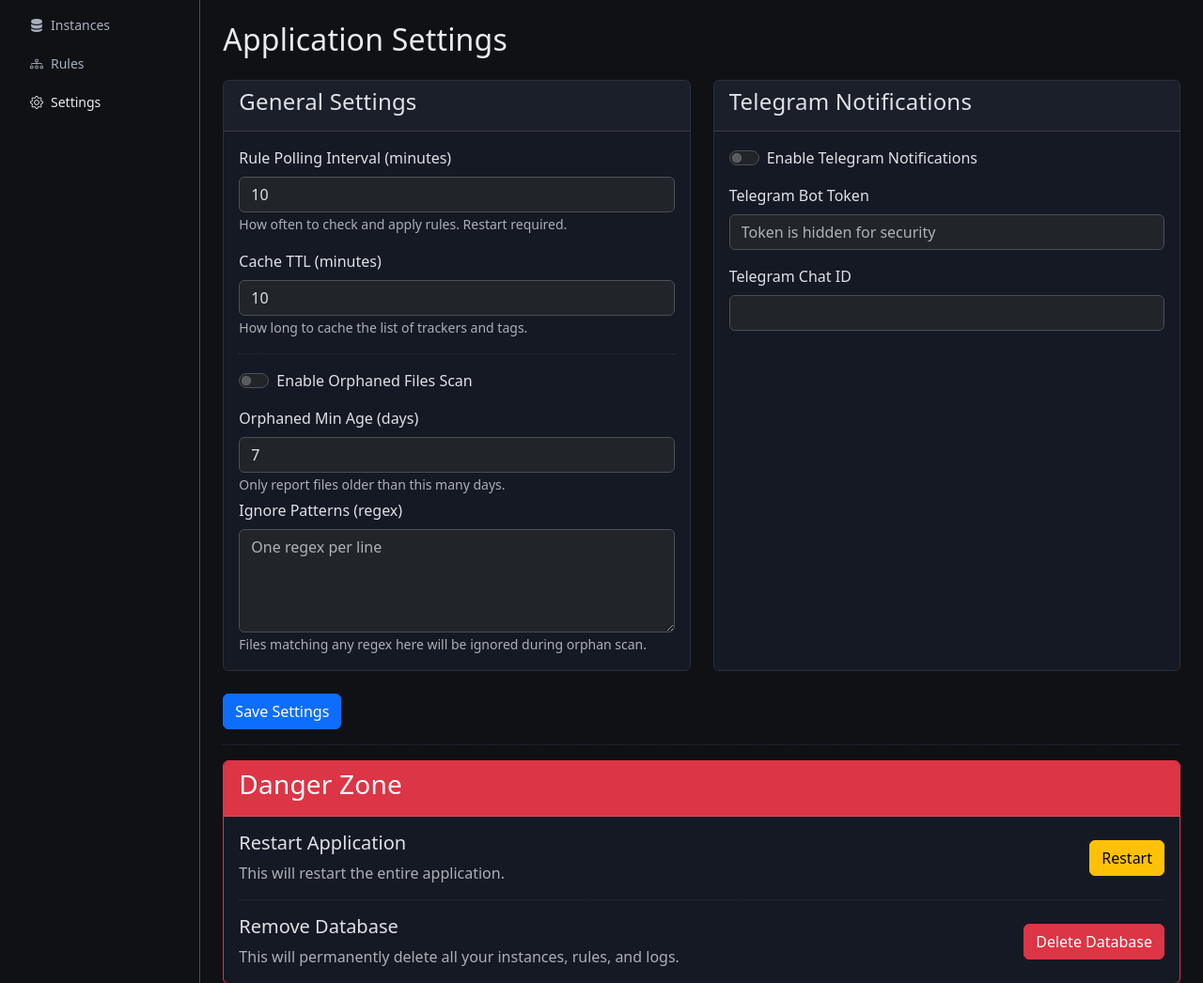
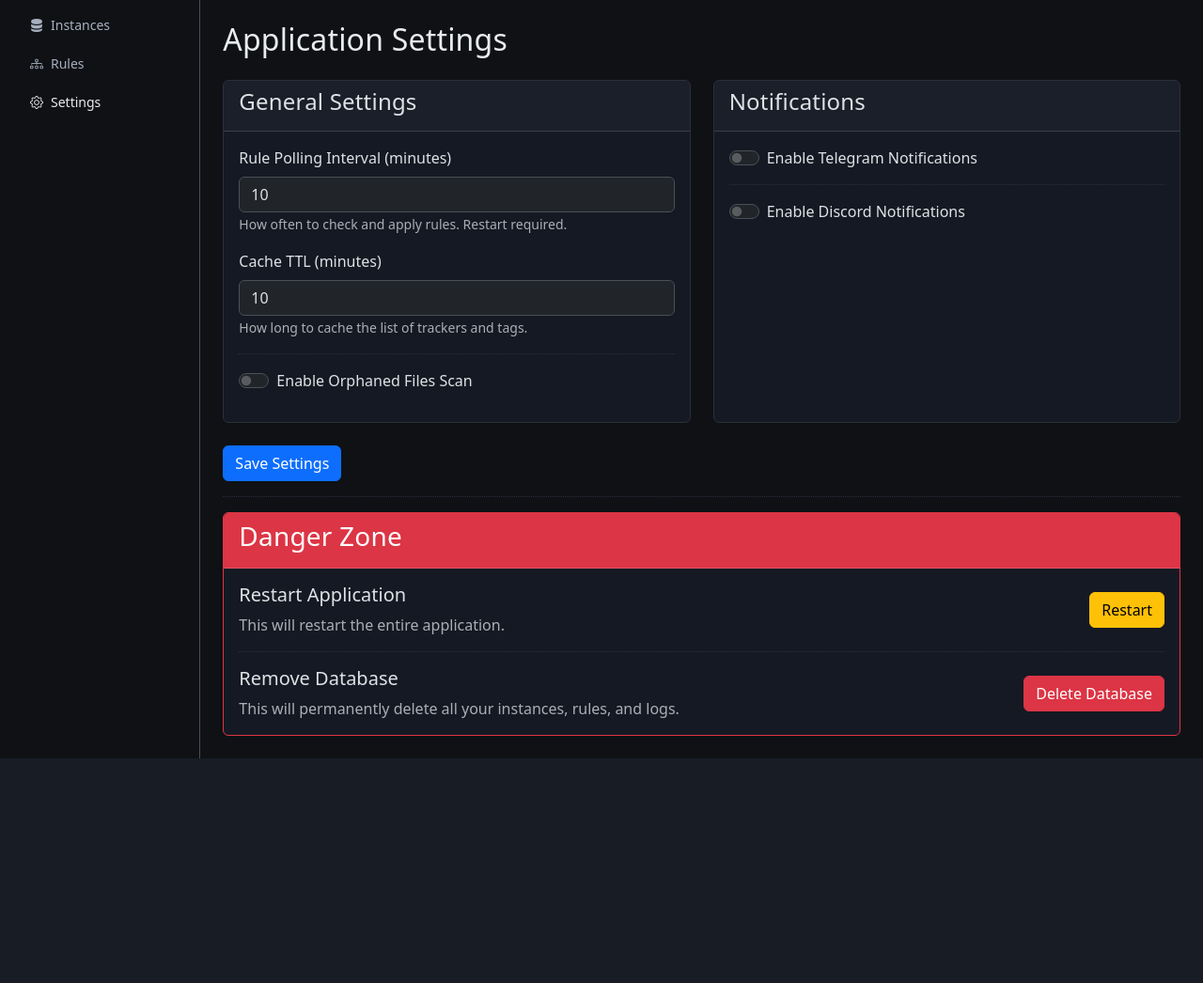
Before and after one commit to leo-stotch/qpanel, a Flask app: page /settings in a window 1280 px wide. Shown: the part 57-1103 px from the top of the page at 94% size. After the commit the page ends 864 px from the top, so only its background shows below. Run offline with Flask 3, Linux system fonts and the light colour scheme.

Commit message:
Discord notifications and UX improvements

```diff
--- a/app/app.py
+++ b/app/app.py
@@ -21,6 +21,8 @@ DEFAULT_SETTINGS = {
     'telegram_bot_token': '',
     'telegram_chat_id': '',
     'telegram_notification_enabled': False,
+    'discord_webhook_url': '',
+    'discord_notification_enabled': False,
     'orphaned_scan_enabled': False,
     'orphaned_min_age_days': 7,
     'orphaned_ignore_patterns': []
@@ -189,6 +191,8 @@ def settings():
             'telegram_bot_token': request.form['telegram_bot_token'] if request.form['telegram_bot_token'] else current_settings.get('telegram_bot_token', ''),
             'telegram_chat_id': request.form['telegram_chat_id'],
             'telegram_notification_enabled': request.form.get('telegram_notification_enabled') == 'on',
+            'discord_webhook_url': request.form['discord_webhook_url'] if request.form.get('discord_webhook_url') else current_settings.get('discord_webhook_url', ''),
+            'discord_notification_enabled': request.form.get('discord_notification_enabled') == 'on',
             'orphaned_scan_enabled': request.form.get('orphaned_scan_enabled') == 'on',
             'orphaned_min_age_days': int(request.form.get('orphaned_min_age_days') or 7),
             'orphaned_ignore_patterns': parsed_patterns
--- a/app/templates/settings.html
+++ b/app/templates/settings.html
@@ -37,6 +37,7 @@
                             <input class="form-check-input" type="checkbox" id="orphaned_scan_enabled" name="orphaned_scan_enabled" {% if settings.orphaned_scan_enabled %}checked{% endif %}>
                             <label class="form-check-label" for="orphaned_scan_enabled">Enable Orphaned Files Scan</label>
                         </div>
+                        <div id="orphaned_fields" style="{% if not settings.orphaned_scan_enabled %}display: none;{% endif %}">
                             <div class="form-group mb-1">
                                 <label for="orphaned_min_age_days" class="form-label">Orphaned Min Age (days)</label>
                                 <input type="number" class="form-control" id="orphaned_min_age_days" name="orphaned_min_age_days" value="{{ settings.orphaned_min_age_days or 7 }}" min="0">
@@ -50,25 +51,41 @@
                         </div>
                     </div>
                 </div>
+            </div>
 
-            <!-- Telegram Notifications -->
+            <!-- Notifications -->
             <div class="col-md-6 mb-4">
                 <div class="card h-100">
                     <div class="card-header">
-                        <h4>Telegram Notifications</h4>
+                        <h4>Notifications</h4>
                     </div>
                     <div class="card-body">
+                        <!-- Telegram -->
                         <div class="form-check form-switch mb-3">
                             <input class="form-check-input" type="checkbox" id="telegram_notification_enabled" name="telegram_notification_enabled" {% if settings.telegram_notification_enabled %}checked{% endif %}>
                             <label class="form-check-label" for="telegram_notification_enabled">Enable Telegram Notifications</label>
                         </div>
+                        <div id="telegram_fields" style="{% if not settings.telegram_notification_enabled %}display: none;{% endif %}">
                             <div class="form-group mb-3">
                                 <label for="telegram_bot_token" class="form-label">Telegram Bot Token</label>
                                 <input type="password" class="form-control" id="telegram_bot_token" name="telegram_bot_token" value="{{ settings.telegram_bot_token }}" placeholder="Token is hidden for security">
                             </div>
-                        <div class="form-group">
+                            <div class="form-group mb-3">
                                 <label for="telegram_chat_id" class="form-label">Telegram Chat ID</label>
                                 <input type="text" class="form-control" id="telegram_chat_id" name="telegram_chat_id" value="{{ settings.telegram_chat_id }}">
+                            </div>
+                        </div>
+                        <hr>
+                        <!-- Discord -->
+                        <div class="form-check form-switch mb-3">
+                            <input class="form-check-input" type="checkbox" id="discord_notification_enabled" name="discord_notification_enabled" {% if settings.discord_notification_enabled %}checked{% endif %}>
+                            <label class="form-check-label" for="discord_notification_enabled">Enable Discord Notifications</label>
+                        </div>
+                        <div id="discord_fields" style="{% if not settings.discord_notification_enabled %}display: none;{% endif %}">
+                            <div class="form-group">
+                                <label for="discord_webhook_url" class="form-label">Discord Webhook URL</label>
+                                <input type="text" class="form-control" id="discord_webhook_url" name="discord_webhook_url" value="{{ settings.discord_webhook_url }}" placeholder="https://discord.com/api/webhooks/...">
+                            </div>
                         </div>
                     </div>
                 </div>
@@ -107,4 +124,32 @@
             </div>
         </div>
     </div>
+
+    <script>
+        document.addEventListener('DOMContentLoaded', function() {
+            // Telegram toggle
+            const telegramToggle = document.getElementById('telegram_notification_enabled');
+            const telegramFields = document.getElementById('telegram_fields');
+
+            telegramToggle.addEventListener('change', function() {
+                telegramFields.style.display = this.checked ? 'block' : 'none';
+            });
+
+            // Discord toggle
+            const discordToggle = document.getElementById('discord_notification_enabled');
+            const discordFields = document.getElementById('discord_fields');
+
+            discordToggle.addEventListener('change', function() {
+                discordFields.style.display = this.checked ? 'block' : 'none';
+            });
+
+            // Orphaned files scan toggle
+            const orphanedToggle = document.getElementById('orphaned_scan_enabled');
+            const orphanedFields = document.getElementById('orphaned_fields');
+
+            orphanedToggle.addEventListener('change', function() {
+                orphanedFields.style.display = this.checked ? 'block' : 'none';
+            });
+        });
+    </script>
 {% endblock %}
```
Also changed, not shown: app/cross_seed_checker.py (+21 -0 lines), app/templates/edit_instance.html (+8 -3 lines), app/templates/instances.html (+8 -3 lines). Lines whose indentation alone changed are shown as unchanged.
